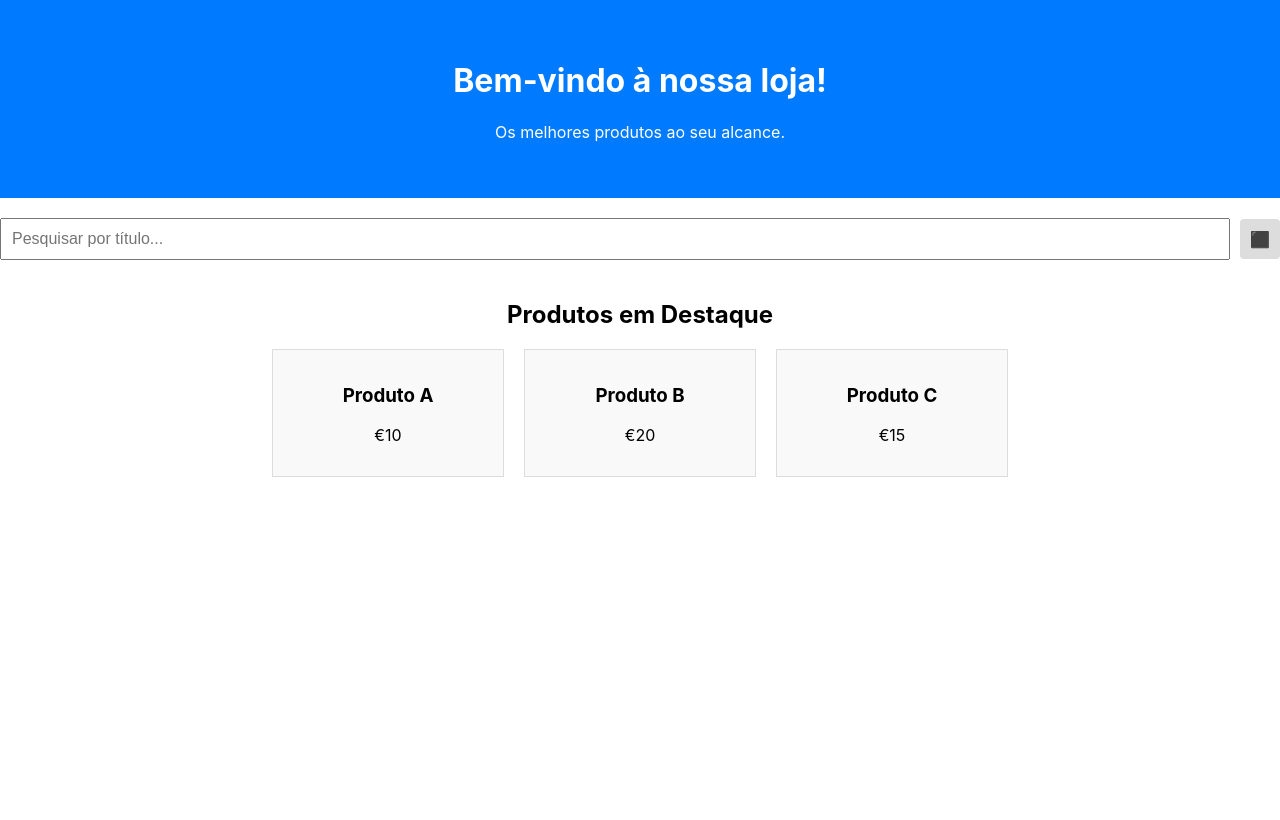
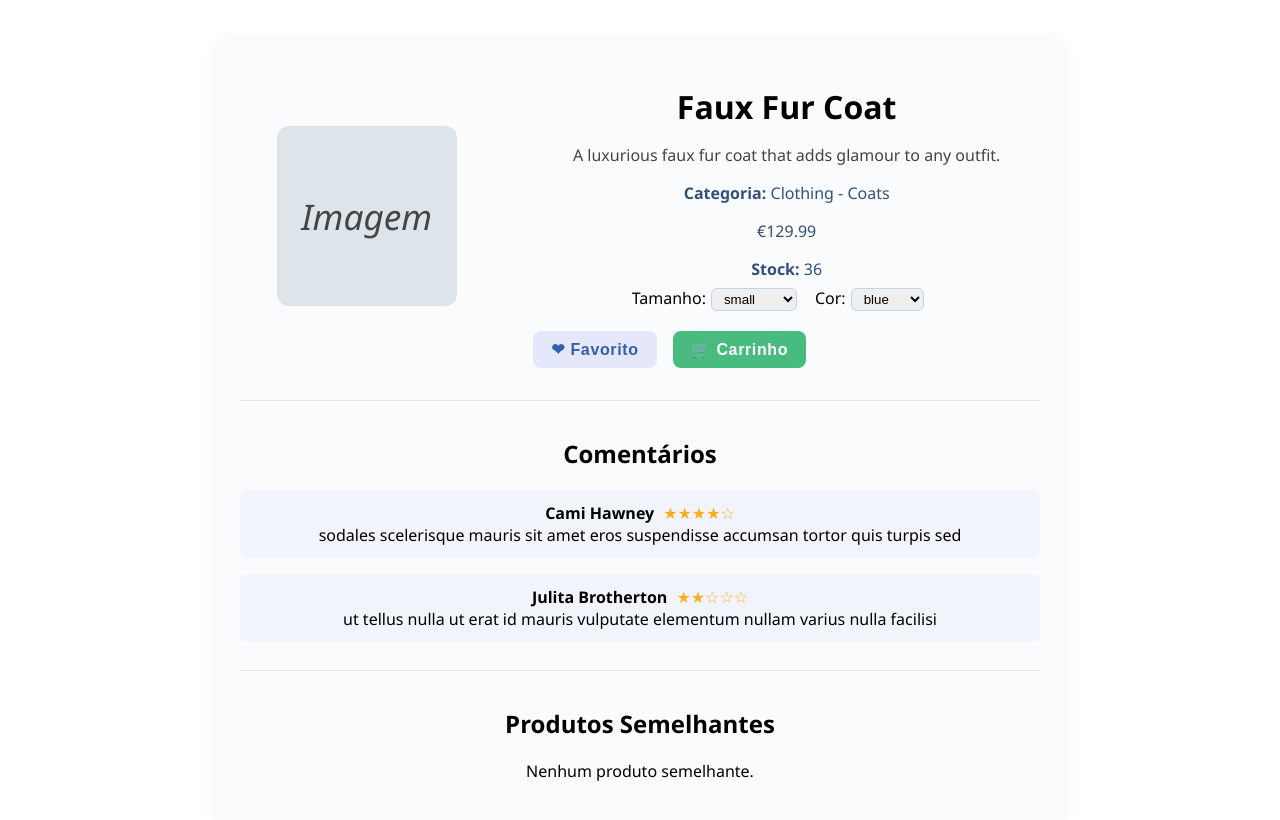
Before and after one commit to pedro11713/WC_Rep, a React (Create React App) app: page /produto/1 in a window 1280 px wide. Shown: the top 820 px of the page. Built offline with nearby package versions, Linux system fonts and the light colour scheme.

Commit message:
Adicionada página de cada produto (fazer /produto/id para aceder

```diff
--- a/package.json
+++ b/package.json
@@ -9,6 +9,7 @@
     "@testing-library/user-event": "^13.5.0",
     "react": "^19.1.0",
     "react-dom": "^19.1.0",
+    "react-router-dom": "^7.5.3",
     "react-scripts": "5.0.1",
     "web-vitals": "^2.1.4"
   },
--- a/src/App.js
+++ b/src/App.js
@@ -1,11 +1,18 @@
-import logo from './logo.svg';
 import './App.css';
 import './styles/styles.css'
 import PagInicialTogether from "./components/PagInicial/PagInicialTogether";
+import PagProduto from "./components/PagProduto/PagProduto";
+import { BrowserRouter as Router, Routes, Route } from "react-router-dom";
+
 function App() {
     return (
         <div className="App">
-           <PagInicialTogether />
+            <Router>
+                <Routes>
+                    <Route path="/" element={<PagInicialTogether />} />
+                    <Route path="/produto/:id" element={<PagProduto />} />
+                </Routes>
+            </Router>
         </div>
     );
 }
--- /dev/null
+++ b/src/components/PagProduto/PagProduto.js
@@ -0,0 +1,91 @@
+import React, { useState } from "react";
+import { useParams, Link } from "react-router-dom";
+import products from "../../products.json";
+import "../../styles/PagProduto.css";
+
+function PagProduto() {
+  const { id } = useParams();
+  const produto = products.find(p => String(p.id) === String(id));
+  const [tamanho, setTamanho] = useState(produto?.size?.[0] || "");
+  const [cor, setCor] = useState(produto?.color?.[0] || "");
+
+  if (!produto) return <div className="produto-nao-encontrado">Produto não encontrado!</div>;
+
+  const semelhantes = products.filter(
+    p => p.category === produto.category && String(p.id) !== String(id)
+  );
+
+  return (
+    <div className="pag-produto-container">
+      <div className="produto-card">
+        {/* imagem do produto, se tiveres */}
+        <div className="produto-img-box">
+          {/* <img src={produto.imagem} alt={produto.name}/> */}
+          <div className="produto-imagem-placeholder">
+            {/* Se não tiver imagem real */}
+            <span>Imagem</span>
+          </div>
+        </div>
+        <div className="produto-info-box">
+          <h1 className="produto-nome">{produto.name}</h1>
+          <p className="produto-descricao">{produto.description}</p>
+          <p className="produto-categoria"><b>Categoria:</b> {produto.category}</p>
+          <p className="produto-preco">€{produto.price.toFixed(2)}</p>
+          <p className="produto-stock"><b>Stock:</b> {produto.stock}</p>
+          <div className="produto-opcoes">
+            <label>
+              Tamanho:
+              <select value={tamanho} onChange={e => setTamanho(e.target.value)}>
+                {produto.size.map(tam => (
+                  <option key={tam} value={tam}>{tam}</option>
+                ))}
+              </select>
+            </label>
+            <label>
+              Cor:
+              <select value={cor} onChange={e => setCor(e.target.value)}>
+                {produto.color.map(c => (
+                  <option key={c} value={c}>{c}</option>
+                ))}
+              </select>
+            </label>
+          </div>
+          <div className="produto-acoes">
+            <button className="btn btn-favoritos" onClick={() => alert('Adicionado aos favoritos!')}>❤ Favorito</button>
+            <button className="btn btn-carrinho" onClick={() => alert('Adicionado ao carrinho!')}>🛒 Carrinho</button>
+          </div>
+        </div>
+      </div>
+
+      <div className="produto-reviews-box">
+        <h2>Comentários</h2>
+        <ul className="produto-reviews-list">
+          {produto.reviews?.map((r, idx) => (
+            <li key={idx} className="produto-review">
+              <div>
+                <b>{r.username}</b>
+                <span className="produto-review-score">{'★'.repeat(r.score)}{'☆'.repeat(5-r.score)}</span>
+              </div>
+              <div>{r.comment}</div>
+            </li>
+          ))}
+          {(!produto.reviews || produto.reviews.length === 0) && <li>Nenhum comentário ainda.</li>}
+        </ul>
+      </div>
+
+      <div className="produtos-semelhantes-box">
+        <h2>Produtos Semelhantes</h2>
+        <ul className="produtos-semelhantes-list">
+          {semelhantes.map(p => (
+            <li key={p.id}>
+              <Link to={`/produto/${p.id}`}>{p.name}</Link>
+            </li>
+          ))}
+          {semelhantes.length === 0 && <li>Nenhum produto semelhante.</li>}
+        </ul>
+      </div>
+    </div>
+  );
+}
+
+export default PagProduto;
--- /dev/null
+++ b/src/styles/PagProduto.css
@@ -0,0 +1,148 @@
+.pag-produto-container {
+  max-width: 800px;
+  margin: 40px auto;
+  padding: 24px;
+  background: #fafbfc;
+  box-shadow: 0 3px 16px rgba(100,120,160,0.10);
+  border-radius: 12px;
+  font-family: 'Segoe UI', Arial, sans-serif;
+}
+
+.produto-card {
+  display: flex;
+  gap: 40px;
+  margin-bottom: 32px;
+}
+
+.produto-img-box {
+  flex: 1;
+  display: flex;
+  align-items: center;
+  justify-content: center;
+  min-width: 180px;
+}
+
+.produto-imagem-placeholder {
+  width: 180px;
+  height: 180px;
+  background: #dde4ea;
+  border-radius: 12px;
+  color: #454545;
+  font-size: 2.2em;
+  display: flex;
+  align-items: center;
+  justify-content: center;
+  font-style: italic;
+}
+
+.produto-info-box {
+  flex: 2;
+}
+
+.produto-nome {
+  font-size: 2em;
+  margin-bottom: 8px;
+}
+
+.produto-descricao {
+  color: #444;
+  margin-bottom: 8px;
+}
+
+.produto-categoria, .produto-preco, .produto-stock {
+  margin-bottom: 7px;
+  color: #31507a;
+}
+
+.produto-opcoes label {
+  margin-right: 18px;
+}
+
+.produto-opcoes select {
+  margin-left: 5px;
+  padding: 2px 8px;
+  border-radius: 6px;
+  border: 1px solid #bdd4ee;
+}
+
+.produto-acoes {
+  margin-top: 20px;
+  display: flex;
+  gap: 16px;
+}
+
+.btn {
+  padding: 9px 18px;
+  border: none;
+  border-radius: 8px;
+  cursor: pointer;
+  font-weight: 600;
+  letter-spacing: 0.04em;
+  font-size: 1em;
+  transition: all 0.18s;
+}
+
+.btn-favoritos {
+  background: #e5e7fa;
+  color: #345eaf;
+}
+
+.btn-carrinho {
+  background: #48bc7f;
+  color: #fff;
+}
+.btn:hover {
+  filter: brightness(1.08);
+  box-shadow: 0 1px 8px #b3bff344;
+}
+
+.produto-reviews-box {
+  margin-top: 26px;
+  border-top: 1px solid #e6e6e6;
+  padding-top: 16px;
+}
+
+.produto-reviews-list {
+  list-style: none;
+  padding-left: 0;
+}
+.produto-review {
+  margin-bottom: 16px;
+  background: #f1f5fb;
+  padding: 12px;
+  border-radius: 7px;
+}
+.produto-review-score {
+  margin-left: 9px;
+  color: #faad1d;
+}
+
+.produtos-semelhantes-box {
+  margin-top: 28px;
+  border-top: 1px solid #e6e6e6;
+  padding-top: 16px;
+}
+
+.produtos-semelhantes-list {
+  list-style: none;
+  padding-left: 0;
+  display: flex;
+  flex-direction: column;
+  gap: 5px;
+}
+
+.produtos-semelhantes-list a {
+  color: #306ecc;
+  text-decoration: none;
+  font-weight: 500;
+}
+.produtos-semelhantes-list a:hover {
+  text-decoration: underline;
+}
+
+.produto-nao-encontrado {
+  text-align: center;
+  color: #bc2323;
+  margin-top: 60px;
+  font-size: 1.5em;
+}
```
Also changed, not shown: 1 other file (tests, documents, lock files or other folders).
